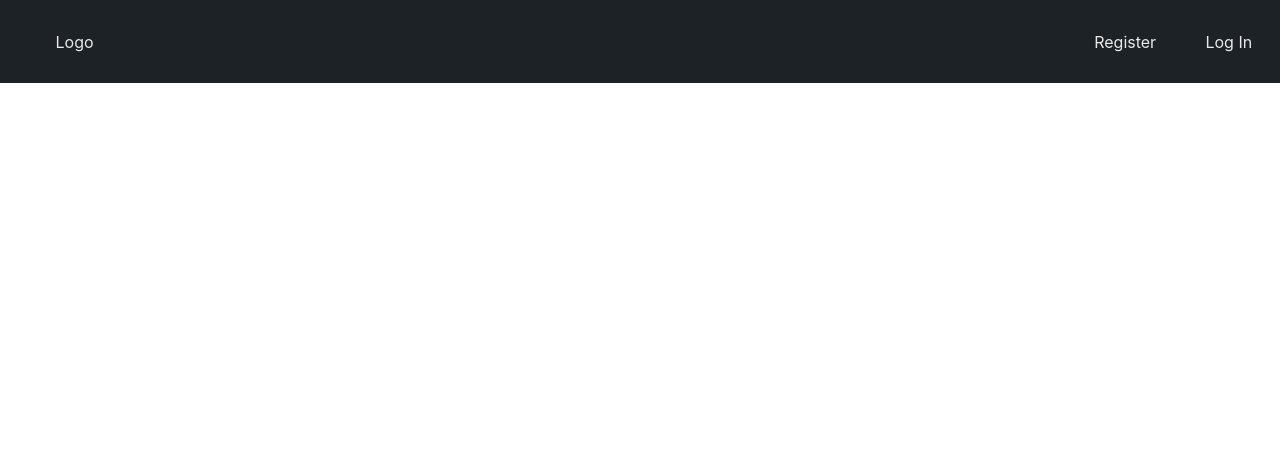
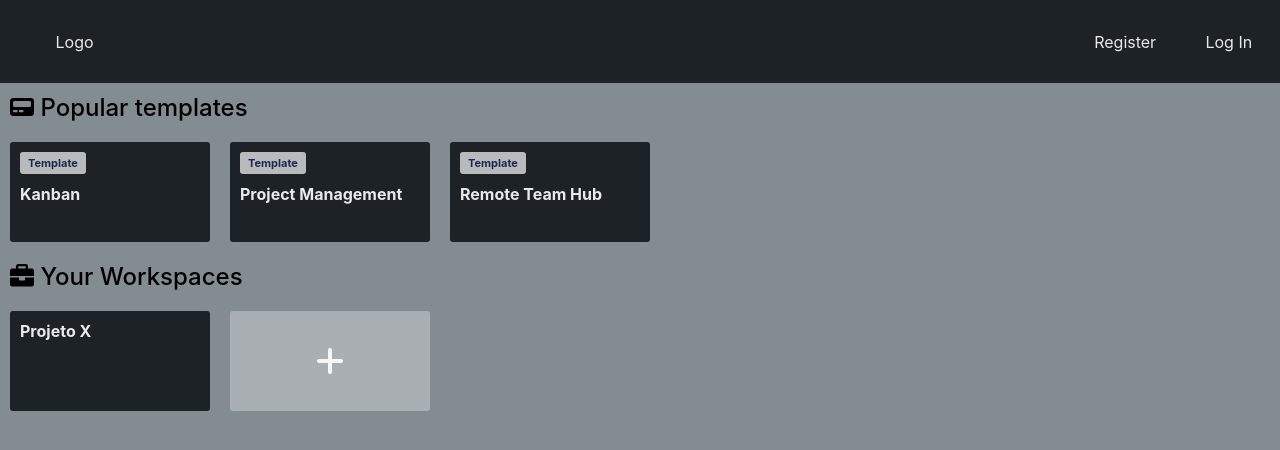
Before and after one commit to andre-moura/kanban, a Flask app: page /projects in a window 1280 px wide. Shown: the top 450 px of the page. Run offline with Flask 2, Linux system fonts and the light colour scheme.

Commit message:
Adding style and eventin the project page and favicon

```diff
--- a/static/styles.css
+++ b/static/styles.css
@@ -144,12 +144,20 @@ nav ul li.logo{
     height: 85%;
 }
 
+.item-box {
+    height: 100%;
+}
+
 .item {
     background-color: var(--light-grey);
     border-radius: 3px 3px 0px 0px;
     margin: 10px 10px 0px 10px;
     padding: 10px;
     width: 250px;
+}
+
+.item--over {
+    opacity: 0.5;
 }
 
 .task {
@@ -171,7 +179,7 @@ nav ul li.logo{
 
 .list-input {
     background-color: var(--light-grey);
-    font-size: 1em;
+    font-size: 0.8750em;
     font-weight: 100;
     margin: 0 0 6px 1%;
     border: none;
@@ -205,13 +213,67 @@ nav ul li.logo{
     width: 250px;
     cursor: pointer;
 }
+
+.h3 {
+    margin: 10px;
+    font-size: 1.5em;
+    font-weight: 500;
+}
+
 .btn-icons {
     float: right;
     cursor: pointer;
 }
+.grid-projects {
+    display: flex;
+}
 
-.item-box {
-    height: 100%;
+.add-project {
+    background-color: rgba(255,255, 255, 0.3);
+    color: var(--text-color);
+    cursor: pointer;
+    width: 180px;
+    height: 80px;
+    border-radius: 3px;
+    margin: 10px;
+    display: flex;
+    align-items: center;
+    justify-content: center;
+    padding: 10px;
+}
+
+.add-project:hover {
+    background-color: var(--hover-task);
+}
+
+.add-project i {
+    font-size: 2em;
+}
+
+.project {
+    background-color: var(--light-black);
+    color: var(--text-color);
+    cursor: pointer;
+    width: 180px;
+    height: 80px;
+    border-radius: 3px;
+    margin: 10px;
+    font-weight: 700;
+    padding: 10px;
+}
+
+.tag-project {
+    border-radius: 3px;
+    background-color: var(--ds-background-accent-gray-subtler, rgba(255, 255, 255, 0.69));
+    padding: 3px 8px;
+    font-size: 11px;
+    font-weight: bold;
+    line-height: 16px;
+    align-items: center;
+    color: var(--ds-text, #172B4D);
+    width: fit-content;
+    width: -moz-fit-content;
+    margin: 0 0 10px 0;
 }
 
 @media (max-width: 1000px) {
--- a/templates/layout.html
+++ b/templates/layout.html
@@ -7,6 +7,7 @@
     <title>{% block title %}{% endblock %}</title>
     <link href="/static/styles.css" rel="stylesheet">
     <link rel="stylesheet" href="https://cdnjs.cloudflare.com/ajax/libs/font-awesome/6.0.0/css/all.min.css">
+    <link rel="icon" type="image/x-icon" href="/static/img/favicon-cron.ico">
 </head>
 <body>
     <nav>
--- a/templates/projects.html
+++ b/templates/projects.html
@@ -5,5 +5,51 @@
 {% endblock %}
 
 {% block main %}
+        <section>
+            <h3 class="h3"><i class="fa-solid fa-pager"></i> Popular templates</h3>
+            <div class="grid-projects">
+                <div class="project">
+                    <div class="tag-project">
+                        Template
+                    </div>
+                    Kanban
+                </div>
+                <div class="project">
+                    <div class="tag-project">
+                        Template
+                    </div>
+                    Project Management
+                </div>
+                <div class="project">
+                    <div class="tag-project">
+                        Template
+                    </div>
+                    Remote Team Hub
+                </div>
+            </div>
+        </section>
+        <section>
+            <h3 class="h3"><i class="fa-solid fa-briefcase"></i> Your Workspaces</h3>
+            <div class="grid-projects">
+                <div class="project">
+                    Projeto X
+                </div>
+                <div class="add-project" id="add-project">
+                    <i class="fa-solid fa-plus">
 
+                    </i>
+                </div>
+
+                <script>
+                    // Changing cplor of body
+                    const body = document.getElementsByTagName('body');
+                    body[0].style.background = 'var(--dark-grey)'
+
+                    const addProject = document.getElementById('add-project');
+                    addProject.addEventListener('click', e => {
+                    alert('Not implemented');
+                    })
+                </script>
+            </div>
+        </section>
 {% endblock %}
```
Also changed, not shown: templates/board.html (+29 -15 lines), static/img/favicon-cron.ico (added).
